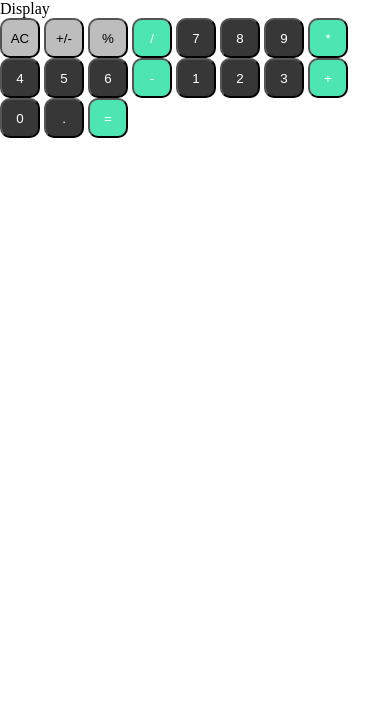
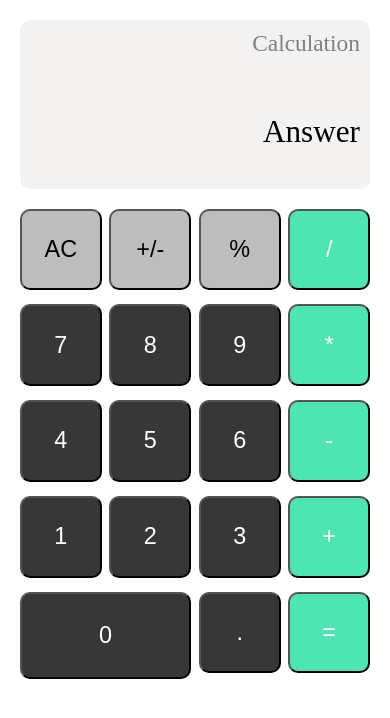
Before and after one commit to NDenheim/calculator-project, a website built with Vite: page index.html in a window 390 px wide. Built offline with nearby package versions, Linux system fonts and the light colour scheme.

Commit message:
Added classes and changes to mobile design

```diff
--- /dev/null
+++ b/_display.scss
@@ -0,0 +1,21 @@
+.display {
+  display: block;
+  height: 10vh;
+  background-color: rgb(244, 241, 241);
+  text-align: right;
+  padding: 10px;
+
+  &__calculation {
+    border-radius: 10px 10px 0 0;
+    margin-top: 20px;
+    font-size: 6vw;
+    color: gray;
+  }
+
+  &__answer {
+    border-radius: 0 0 10px 10px;
+    margin-bottom: 20px;
+    font-size: 8vw;
+    color: black;
+  }
+}
--- a/index.html
+++ b/index.html
@@ -7,27 +7,28 @@
     <title>Calculator</title>
   </head>
   <body>
-    <div class="display">Display</div>
+    <div class="display display__calculation">Calculation</div>
+    <div class="display display__answer">Answer</div>
     <div class="button">
-      <button class="lightgrey" class="button__lightgrey--AC">AC</button>
-      <button class="lightgrey" class="button__lightgrey--+/-">+/-</button>
-      <button class="lightgrey" class="button__lightgrey--percent">%</button>
-      <button class="green" class="button__green--divide">/</button>
-      <button class="darkgrey" class="button__darkgrey--7">7</button>
-      <button class="darkgrey" class="button__darkgrey--8">8</button>
-      <button class="darkgrey" class="button__darkgrey--9">9</button>
-      <button class="green" class="button__green--multiply">*</button>
-      <button class="darkgrey" class="button__darkgrey--4">4</button>
-      <button class="darkgrey" class="button__darkgrey--5">5</button>
-      <button class="darkgrey" class="button__darkgrey--6">6</button>
-      <button class="green" class="button__green--subtract">-</button>
-      <button class="darkgrey" class="button__darkgrey--1">1</button>
-      <button class="darkgrey" class="button__darkgrey--2">2</button>
-      <button class="darkgrey" class="button__darkgrey--3">3</button>
-      <button class="green" class="button__green--add">+</button>
-      <button class="darkgrey" class="button__darkgrey--0">0</button>
-      <button class="darkgrey" class="button__darkgrey--decimal">.</button>
-      <button class="green" class="button__green--equals">=</button>
+      <button class="lightgrey lightgrey__AC">AC</button>
+      <button class="lightgrey lightgrey__+/-">+/-</button>
+      <button class="lightgrey lightgrey__percent">%</button>
+      <button class="green green__divide">/</button>
+      <button class="darkgrey darkgrey__7">7</button>
+      <button class="darkgrey darkgrey__8">8</button>
+      <button class="darkgrey darkgrey__9">9</button>
+      <button class="green green__multiply">*</button>
+      <button class="darkgrey darkgrey__4">4</button>
+      <button class="darkgrey darkgrey__5">5</button>
+      <button class="darkgrey darkgrey__6">6</button>
+      <button class="green green__subtract">-</button>
+      <button class="darkgrey darkgrey__1">1</button>
+      <button class="darkgrey darkgrey__2">2</button>
+      <button class="darkgrey darkgrey__3">3</button>
+      <button class="green green__add">+</button>
+      <button class="darkgrey darkgrey__0">0</button>
+      <button class="darkgrey darkgrey__decimal">.</button>
+      <button class="green green__equals">=</button>
     </div>
 
     <script type="module" src="/src/main.ts"></script>
--- a/src/_buttons.scss
+++ b/src/_buttons.scss
@@ -1,11 +1,18 @@
 button {
   aspect-ratio: 1/1;
-  width: 40px;
   color: white;
   border-radius: 10px;
+  font-size: 6vw;
 }
 
 .button {
+  display: grid;
+  grid-template-rows: repeat(5, 20%);
+  grid-template-columns: repeat(4, 1fr);
+  //   row-gap: 5vw;
+  //   column-gap: 5vw;
+  gap: 2vw;
+
   .lightgrey {
     background-color: rgb(189, 189, 189);
     color: black;
@@ -13,6 +20,11 @@ button {
 
   .darkgrey {
     background-color: rgb(55, 55, 55);
+
+    &__0 {
+      grid-column: 1/3;
+      aspect-ratio: unset;
+    }
   }
 
   .green {
--- a/src/style.scss
+++ b/src/style.scss
@@ -1,4 +1,6 @@
 @use "./buttons";
+@use "../display";
+@use "../layout";
 
 * {
   margin: 0;
@@ -7,5 +9,6 @@
 }
 
 body {
-  height: 100%;
+  margin: 20px;
+  height: max-content;
 }
```
Also changed, not shown: _layout.scss (added, +28 -0 lines).
